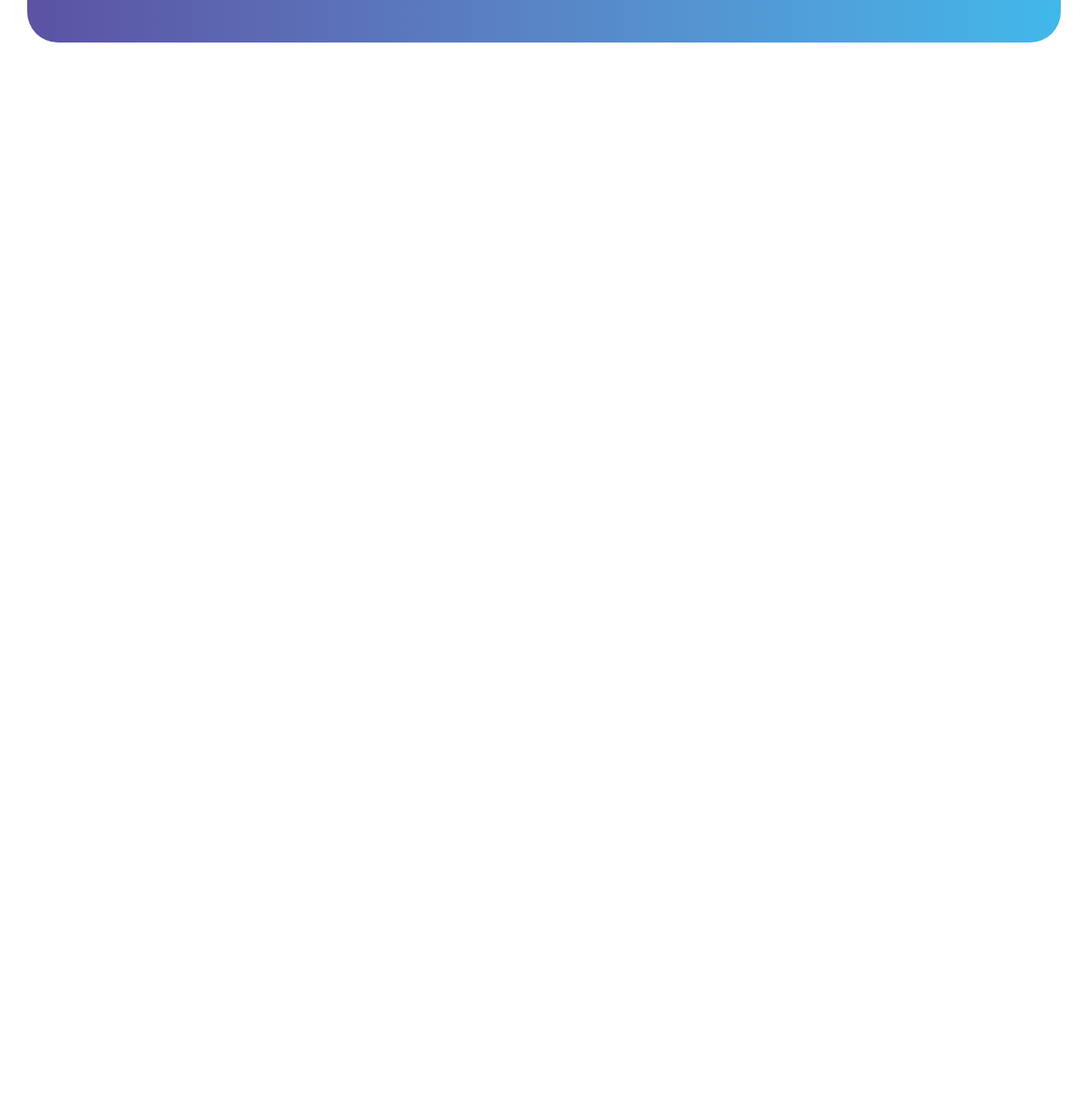
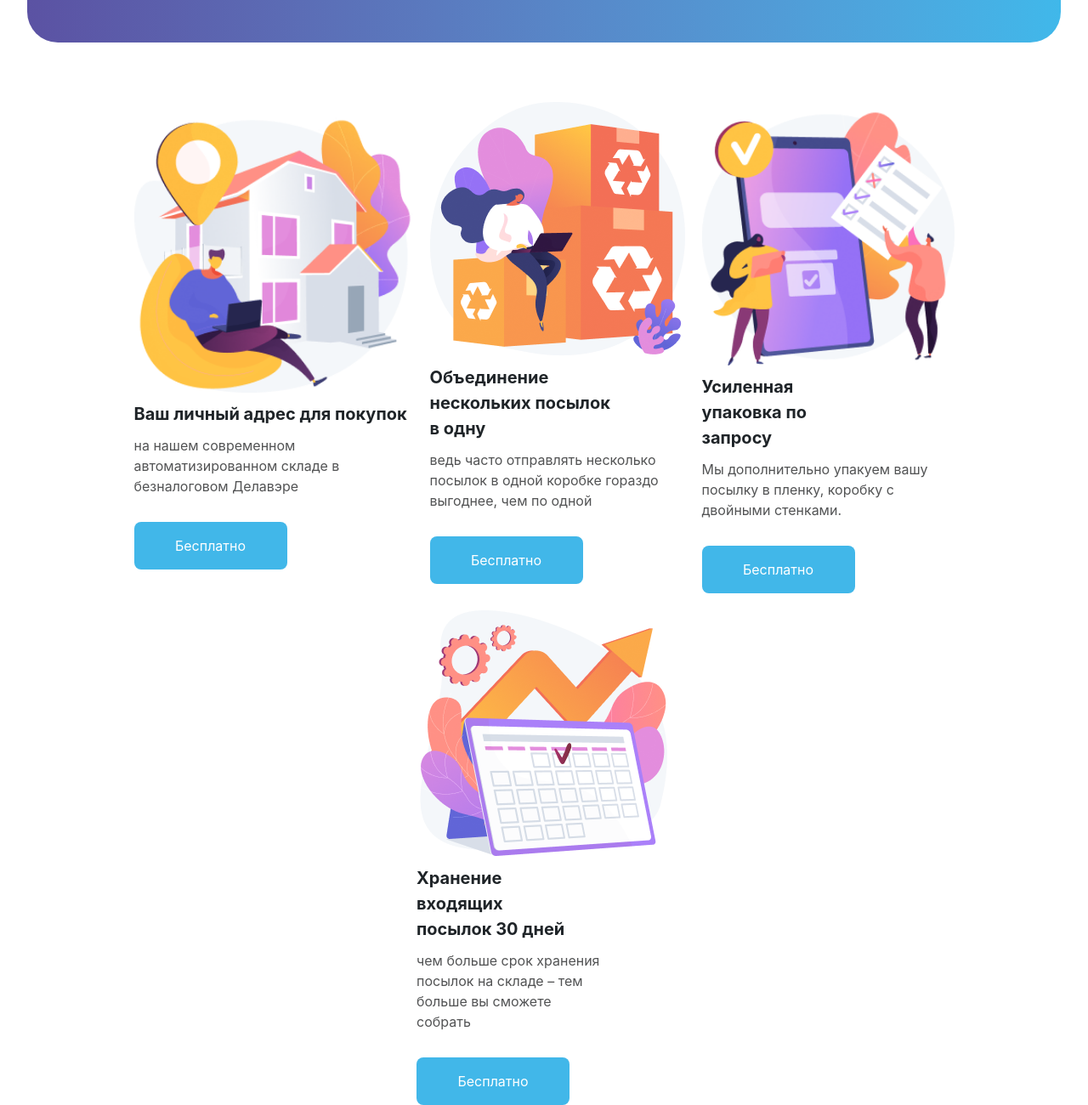
Before and after one commit to zargulak11-hash/bonus, a website: page src/main3.html in a window 1280 px wide. Shown: the part 285-1585 px from the top of the page at 85% size. Before the commit the page ends 800 px from the top, so only its background shows below. Drawn offline with nearby package versions, Linux system fonts and the light colour scheme; files that its build step writes are made by us from their sources.

Commit message:
secton3_main3

```diff
--- a/src/main3.html
+++ b/src/main3.html
@@ -44,5 +44,33 @@
                     <h1 class="lg:w-[1207px] w-[300px] text-[30px] lg:text-[48px] font-[800]">Услуги доставки из Великобритании</h1>
                 </aside>
         </section>
+         <section class="max-w-[1300px] m-auto mt-[60px]">
+            <div class="flex  flex-wrap gap-[20px] justify-center items-center">
+                <div class="flex flex-col gap-[10px]">
+                    <img src="./images/Ресурс 1 3.png" alt="">
+                    <h1 class="font-bold text-[#1F2428] text-[20px]">Ваш личный адрес для покупок</h1>
+                    <p  class="font-[400] w-[328px] text-[#525354] text-[16px]">на нашем современном автоматизированном складе в безналоговом Делавэре</p>
+                    <button class="w-[180px] h-[56px] bg-[#41B7E9] rounded-[8px] text-[white] mt-[20px]">Бесплатно</button>
+                </div>
+                <div class="flex flex-col gap-[10px]">
+                    <img src="./images/Ресурс 1 4.png" alt="">
+                    <h1 class="font-bold text-[#1F2428] text-[20px] w-[219px]">Объединение нескольких посылок в одну</h1>
+                    <p  class="w-[300px] font-[400] text-[#525354] text-[16px]">ведь часто отправлять несколько посылок в одной коробке гораздо выгоднее, чем по одной</p>
+                    <button class="w-[180px] h-[56px] bg-[#41B7E9] rounded-[8px] text-[white] mt-[20px]">Бесплатно</button>
+                </div>
+                <div class="flex flex-col gap-[10px]">
+                    <img src="./images/Ресурс 1 2.png" alt="">
+                    <h1 class="font-bold text-[#1F2428] text-[20px] w-[190px]">Усиленная упаковка по запросу</h1>
+                    <p  class="w-[297px] font-[400]  text-[#525354] text-[16px]">Мы дополнительно упакуем вашу посылку в пленку, коробку с двойными стенками.</p>
+                    <button class="w-[180px] h-[56px] bg-[#41B7E9] rounded-[8px] text-[white] mt-[20px]">Бесплатно</button>
+                </div>
+                <div class="flex flex-col gap-[10px]">
+                    <img src="./images/Ресурс 1 5.png" alt="">
+                    <h1 class="font-bold text-[#1F2428] text-[20px] w-[191px]">Хранение входящих посылок 30 дней</h1>
+                    <p  class="w-[224px] font-[400]  text-[#525354] text-[16px]">чем больше срок хранения посылок на складе – тем больше вы сможете собрать</p>
+                    <button class="w-[180px] h-[56px] bg-[#41B7E9] rounded-[8px] text-[white] mt-[20px]">Бесплатно</button>
+                </div>
+            </div>
+         </section>
 </body>
 </html>
```
Also changed, not shown: src/images/Ресурс 1 2.png (added), src/images/Ресурс 1 3.png (added), src/images/Ресурс 1 4.png (added), src/images/Ресурс 1 5.png (added).
